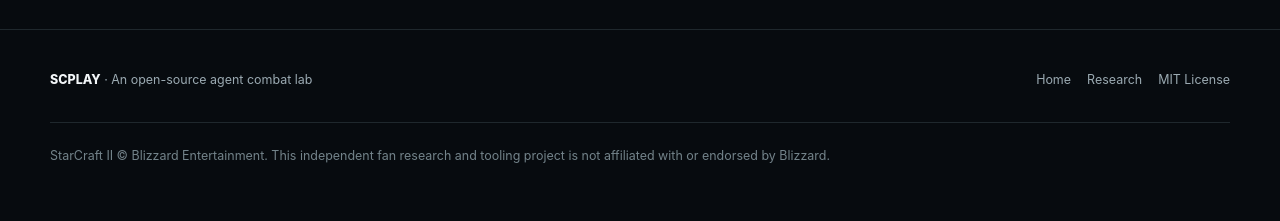
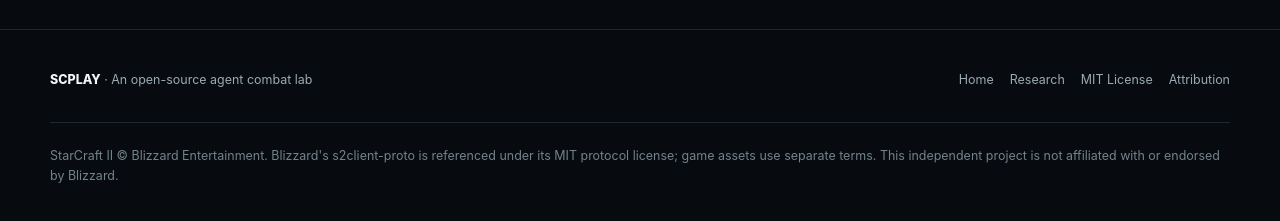
Before and after one commit to EdwinKestler/scplay-grok-bot, a plain HTML site: page docs/modes.html in a window 1280 px wide. Shown: the part 3387-3608 px from the top of the page. Drawn offline with Linux system fonts and the light colour scheme.

Commit message:
updated protocol

```diff
--- a/docs/modes.html
+++ b/docs/modes.html
@@ -167,8 +167,8 @@ behavior: defense_only
   <footer class="site-footer">
     <div class="shell footer-shell">
       <div><span class="footer-brand">SCPLAY</span> · An open-source agent combat lab</div>
-      <div class="footer-links"><a href="index.html">Home</a><a href="research.html">Research</a><a href="https://github.com/EdwinKestler/scplay-grok-bot/blob/main/LICENSE">MIT License</a></div>
-      <p class="legal-note">StarCraft II © Blizzard Entertainment. This independent fan research and tooling project is not affiliated with or endorsed by Blizzard.</p>
+      <div class="footer-links"><a href="index.html">Home</a><a href="research.html">Research</a><a href="https://github.com/EdwinKestler/scplay-grok-bot/blob/main/LICENSE">MIT License</a><a href="https://github.com/EdwinKestler/scplay-grok-bot/blob/main/THIRD_PARTY_NOTICES.md">Attribution</a></div>
+      <p class="legal-note">StarCraft II © Blizzard Entertainment. Blizzard's s2client-proto is referenced under its MIT protocol license; game assets use separate terms. This independent project is not affiliated with or endorsed by Blizzard.</p>
     </div>
   </footer>
 </body>
```
Also changed, not shown: docs/index.html (+2 -1 lines), docs/research.html (+2 -2 lines), 4 other files.
